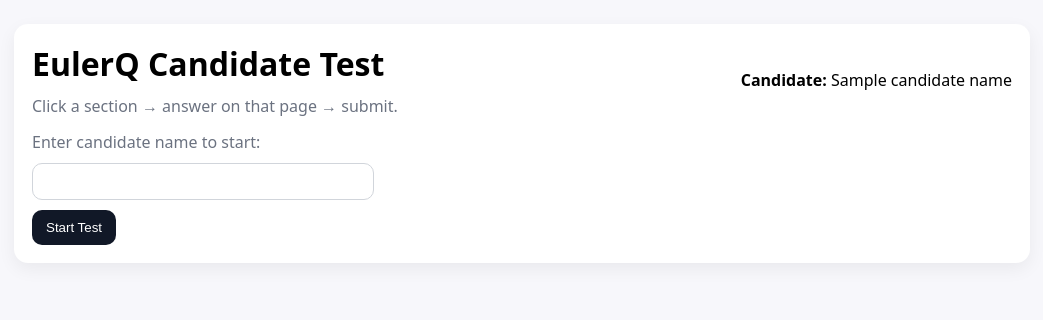
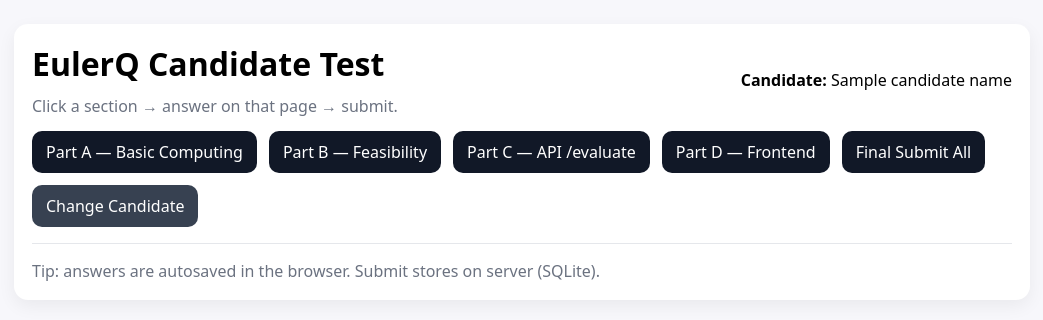
Before and after one commit to Maru1209/EulerQ-candidate-test, a FastAPI app: template templates/index.html in a window 1280 px wide. Shown: the top 320 px of the page, without its empty margins (10-1053 px from the left). Run offline with FastAPI, Linux system fonts and the light colour scheme; the template is opened without the code that fills it: most values are stand-ins (such as "Sample title", 1, 10 or a date in 2020).

Commit message:
Update index.html

```diff
--- a/templates/index.html
+++ b/templates/index.html
@@ -10,8 +10,9 @@
     {% endif %}
   </div>
 
-  {% if not started %}
-    <form method="post" action="/start">
+  {# Show candidate form only if candidate not set #}
+  {% if not candidate_name %}
+    <form method="post" action="/set-candidate">
       <label class="muted">Enter candidate name to start:</label><br/>
       <input name="candidate_name" required />
       <br/>
@@ -24,12 +25,16 @@
       <a class="btn" href="/part/c">Part C — API /evaluate</a>
       <a class="btn" href="/part/d">Part D — Frontend</a>
       <a class="btn" href="/finalize">Final Submit All</a>
-      <a class="btn secondary" href="/">Change Candidate</a>
+      <a class="btn secondary" href="/change-candidate">Change Candidate</a>
     </div>
 
     <hr/>
     <div class="muted">
-      Tip: answers are autosaved in the browser. Submit stores on server (SQLite).
+      {% if finalized %}
+        <b>Test is finalized.</b> Submissions are locked.
+      {% else %}
+        Tip: answers are autosaved in the browser. Submit stores on server (SQLite).
+      {% endif %}
     </div>
   {% endif %}
 {% endblock %}
```
